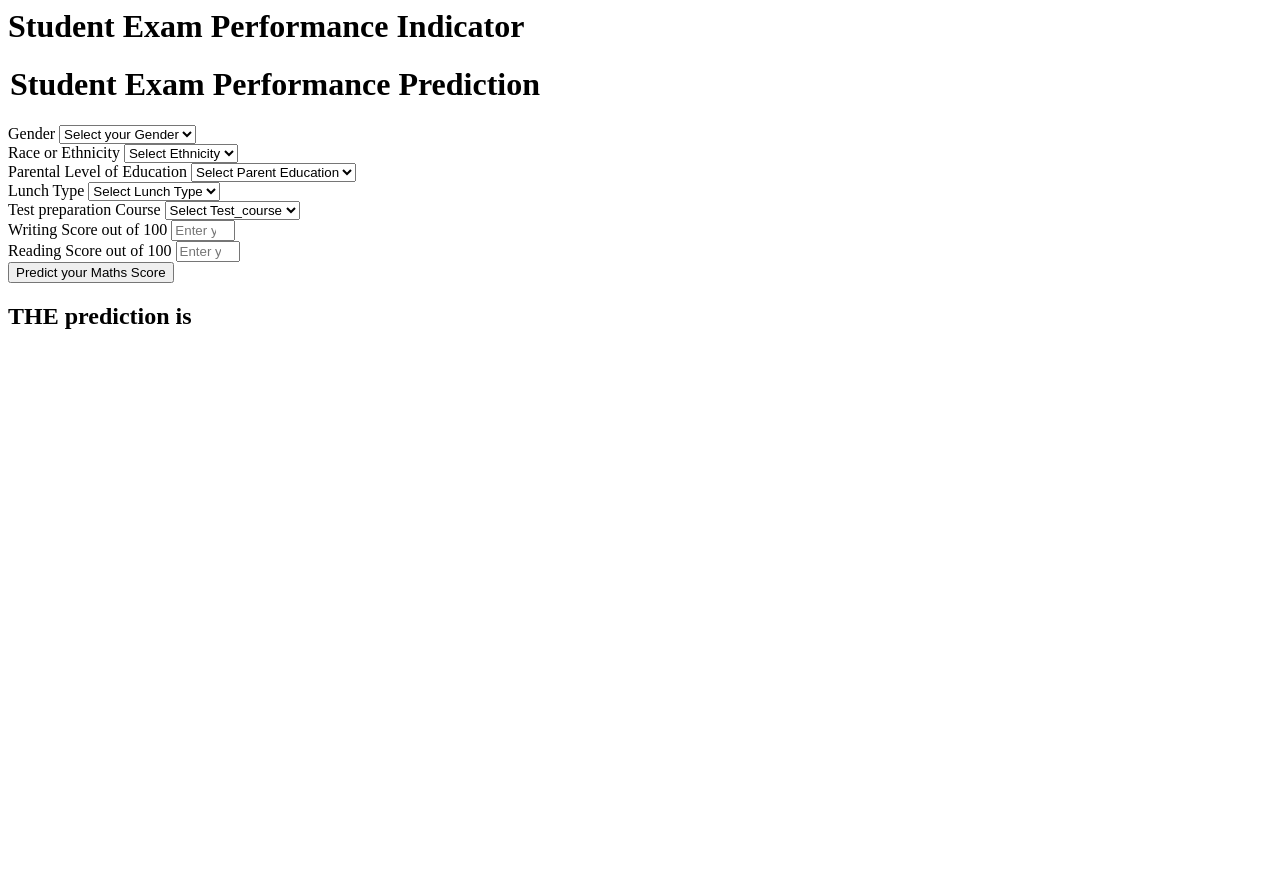
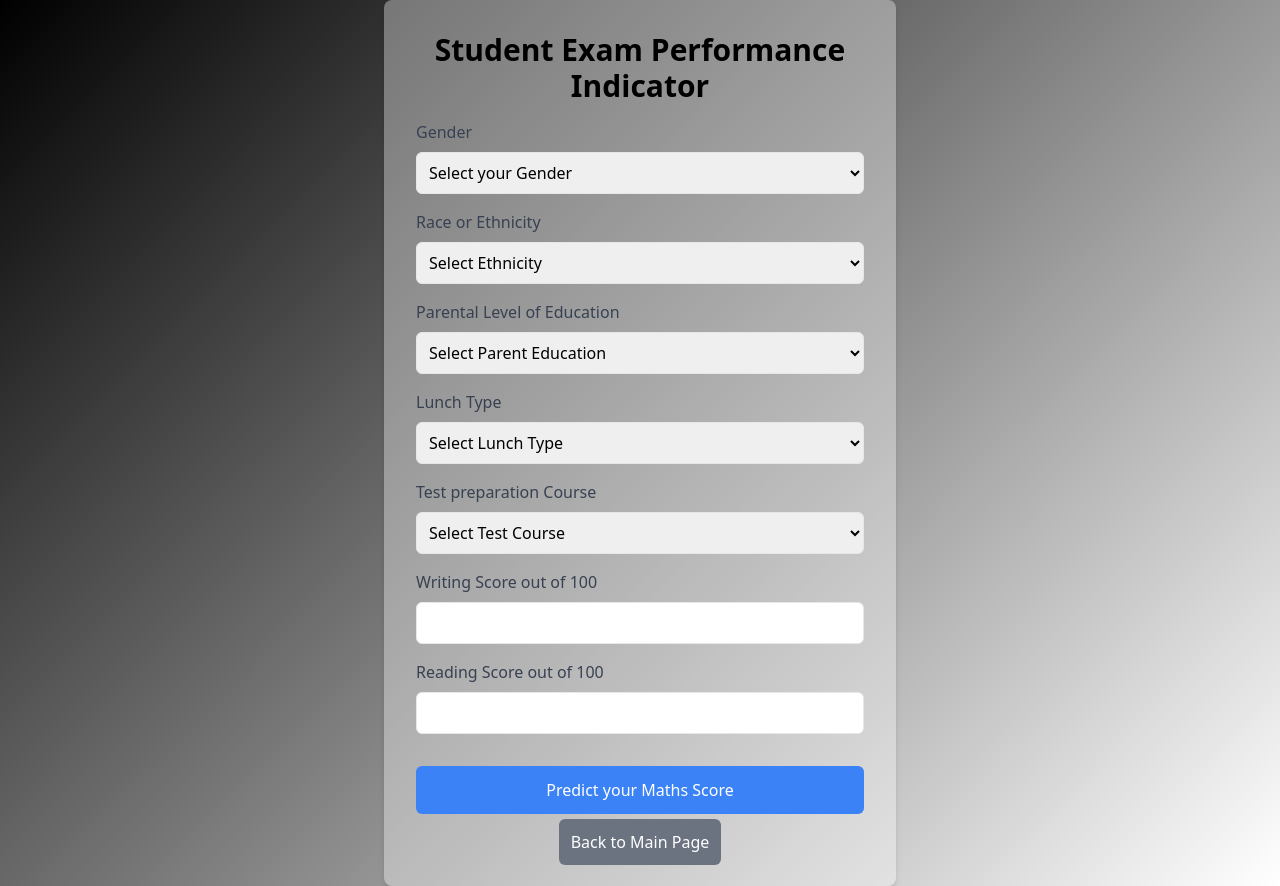
Before and after one commit to SaurabhVora/End-To-End-ML-Project, a Flask app: page /predictdata in a window 1280 px wide. Before the commit the page ends 329 px from the top, so only its background shows below. Run offline with Flask 3, Linux system fonts and the light colour scheme.

Commit message:
Add some UI

```diff
--- a/app.py
+++ /dev/null
@@ -1,39 +0,0 @@
-from flask import Flask,request,render_template
-import numpy as np
-import pandas as pd
-from sklearn.preprocessing import StandardScaler
-from src.pipeline.predict_pipeline import CustomData,PredictPipeline
-
-application = Flask(__name__)
-app = application
-
-@app.route('/')
-def index():
-    return render_template('index.html')
-
-@app.route('/predictdata',methods = ['GET','POST'])
-def predict_datapoint():
-    if request.method == 'GET':
-        return render_template('home.html')
-    else:
-        data = CustomData(
-            gender=request.form.get('gender'),
-            race_ethnicity=request.form.get('ethnicity'),
-            parental_level_of_education=request.form.get('parental_level_of_education'),
-            lunch=request.form.get('lunch'),
-            test_preparation_course=request.form.get('test_preparation_course'),
-            writing_score=float(request.form.get('writing_score')),
-            reading_score=float(request.form.get('reading_score'))
-        )
-        pred_df=data.get_data_as_data_frame()
-        print(pred_df)
-        print("Before Prediction")
-
-        predict_pipeline=PredictPipeline()
-        print("Mid Prediction")
-        results=predict_pipeline.predict(pred_df)
-        print("after Prediction")
-        return render_template('home.html',results=results[0])
-
-if __name__=="__main__":
-    app.run(host = "0.0.0.0",debug=True)
--- a/application.py
+++ b/application.py
@@ -1,8 +1,8 @@
-from flask import Flask,request,render_template
+from flask import Flask, request, render_template
 import numpy as np
 import pandas as pd
 from sklearn.preprocessing import StandardScaler
-from src.pipeline.predict_pipeline import CustomData,PredictPipeline
+from src.pipeline.predict_pipeline import CustomData, PredictPipeline
 
 application = Flask(__name__)
 app = application
@@ -11,7 +11,7 @@ app = application
 def index():
     return render_template('index.html')
 
-@app.route('/predictdata',methods = ['GET','POST'])
+@app.route('/predictdata', methods=['GET', 'POST'])
 def predict_datapoint():
     if request.method == 'GET':
         return render_template('home.html')
@@ -25,15 +25,15 @@ def predict_datapoint():
             writing_score=float(request.form.get('writing_score')),
             reading_score=float(request.form.get('reading_score'))
         )
-        pred_df=data.get_data_as_data_frame()
+        pred_df = data.get_data_as_data_frame()
         print(pred_df)
         print("Before Prediction")
 
-        predict_pipeline=PredictPipeline()
+        predict_pipeline = PredictPipeline()
         print("Mid Prediction")
-        results=predict_pipeline.predict(pred_df)
-        print("after Prediction")
-        return render_template('home.html',results=results[0])
+        results = predict_pipeline.predict(pred_df)
+        print("After Prediction")
+        return render_template('home.html', results=results[0])
 
-if __name__=="__main__":
-    app.run(host = "0.0.0.0")
+if __name__ == "__main__":
+    app.run(debug=True)
--- a/templates/home.html
+++ b/templates/home.html
@@ -1,111 +1,172 @@
-<html>
-<body>
-    <div class="login">
-       <h1>Student Exam Performance Indicator</h1>
+<!DOCTYPE html>
+<html lang="en">
+  <head>
+    <meta charset="UTF-8" />
+    <meta name="viewport" content="width=device-width, initial-scale=1.0" />
+    <title>Student Exam Performance Indicator</title>
+    <!-- Include Tailwind CSS -->
+    <link
+      href="https://cdn.jsdelivr.net/npm/tailwindcss@2.2.19/dist/tailwind.min.css"
+      rel="stylesheet"
+    />
+    <style>
+      .bg-gradient {
+        background: linear-gradient(135deg, black, white);
+      }
+      .content {
+        background: rgba(255, 255, 255, 0.35);
+      }
+    </style>
+  </head>
+  <body class="flex items-center justify-center bg-gradient">
+    <div class="container max-w-lg p-8 bg-white rounded-lg shadow-md content">
+      <h1 class="text-3xl font-bold text-center mb-4">
+        Student Exam Performance Indicator
+      </h1>
+      <form action="{{ url_for('predict_datapoint') }}" method="post">
+        <fieldset>
+          <!-- <legend class="text-xl font-semibold mb-4">
+            Student Exam Performance Prediction
+          </legend> -->
 
-       <form action="{{ url_for('predict_datapoint')}}" method="post">
-        <h1>
-            <legend>Student Exam Performance Prediction</legend>
-        </h1>
-        <div class="mb-3">
-            <label class="form-label">Gender</label>
-            <select class="form-control" name="gender" placeholder="Enter you Gender" required>
-                <option class="placeholder" selected disabled value="">Select your Gender</option>
-                <option value="male">
-                    Male
-                </option>
-                <option value="female">
-                    Female
-                </option>
+          <div class="mb-4">
+            <label for="gender" class="block text-gray-700">Gender</label>
+            <select
+              id="gender"
+              name="gender"
+              class="w-full p-2 mt-2 border rounded-md"
+              required
+            >
+              <option value="" disabled selected>Select your Gender</option>
+              <option value="male">Male</option>
+              <option value="female">Female</option>
             </select>
           </div>
-        <div class="mb-3">
-            <label class="form-label">Race or Ethnicity</label>
-            <select class="form-control" name="ethnicity" placeholder="Enter you ethnicity" required>
-                <option class="placeholder" selected disabled value="">Select Ethnicity</option>
-                <option value="group A">
-                    Group A
-                </option>
-                <option value="group B">
-                    Group B
-                </option>
-                <option value="group C">
-                    Group C
-                </option>
-                <option value="group D">
-                    Group D
-                </option>
-                <option value="group E">
-                    Group E
-                </option>
+
+          <div class="mb-4">
+            <label for="ethnicity" class="block text-gray-700"
+              >Race or Ethnicity</label
+            >
+            <select
+              id="ethnicity"
+              name="ethnicity"
+              class="w-full p-2 mt-2 border rounded-md"
+              required
+            >
+              <option value="" disabled selected>Select Ethnicity</option>
+              <option value="group A">Group A</option>
+              <option value="group B">Group B</option>
+              <option value="group C">Group C</option>
+              <option value="group D">Group D</option>
+              <option value="group E">Group E</option>
             </select>
           </div>
-        <div class="mb-3">
-            <label class="form-label">Parental Level of Education</label>
-            <select class="form-control" name="parental_level_of_education"
-                placeholder="Enter you Parent Education" required>
-                <option class="placeholder" selected disabled value="">Select Parent Education</option>
-                <option value="associate's degree">
-                    associate's degree
+
+          <div class="mb-4">
+            <label for="parental_level_of_education" class="block text-gray-700"
+              >Parental Level of Education</label
+            >
+            <select
+              id="parental_level_of_education"
+              name="parental_level_of_education"
+              class="w-full p-2 mt-2 border rounded-md"
+              required
+            >
+              <option value="" disabled selected>
+                Select Parent Education
               </option>
-                <option value="bachelor's degree">
-                    bachelor's degree
-                </option>
-                <option value="high school">
-                    high school
-                </option>
-                <option value="master's degree">
-                    master's degree
-                </option>
-                <option value="some college">
-                    some college
-                </option>
-                <option value="some high school">
-                    some high school
-                </option>
+              <option value="associate's degree">associate's degree</option>
+              <option value="bachelor's degree">bachelor's degree</option>
+              <option value="high school">high school</option>
+              <option value="master's degree">master's degree</option>
+              <option value="some college">some college</option>
+              <option value="some high school">some high school</option>
             </select>
           </div>
-        <div class="mb-3">
-            <label class="form-label">Lunch Type</label>
-            <select class="form-control" name="lunch" placeholder="Enter you Lunch" required>
-                <option class="placeholder" selected disabled value="">Select Lunch Type</option>
-                <option value="free/reduced">
-                    free/reduced
-                </option>
-                <option value="standard">
-                    standard
-                </option>
+
+          <div class="mb-4">
+            <label for="lunch" class="block text-gray-700">Lunch Type</label>
+            <select
+              id="lunch"
+              name="lunch"
+              class="w-full p-2 mt-2 border rounded-md"
+              required
+            >
+              <option value="" disabled selected>Select Lunch Type</option>
+              <option value="free/reduced">free/reduced</option>
+              <option value="standard">standard</option>
             </select>
           </div>
-        <div class="mb-3">
-            <label class="form-label">Test preparation Course</label>
-            <select class="form-control" name="test_preparation_course" placeholder="Enter you Course"
-                required>
-                <option class="placeholder" selected disabled value="">Select Test_course</option>
-                <option value="none">
-                    None
-                </option>
-                <option value="completed">
-                    Completed
-                </option>
+
+          <div class="mb-4">
+            <label for="test_preparation_course" class="block text-gray-700"
+              >Test preparation Course</label
+            >
+            <select
+              id="test_preparation_course"
+              name="test_preparation_course"
+              class="w-full p-2 mt-2 border rounded-md"
+              required
+            >
+              <option value="" disabled selected>Select Test Course</option>
+              <option value="none">None</option>
+              <option value="completed">Completed</option>
             </select>
           </div>
-        <div class="mb-3">
-            <label class="form-label">Writing Score out of 100</label>
-            <input class="form-control" type="number" name="writing_score"
-                placeholder="Enter your Reading score" min='0' max='100' />
+
+          <div class="mb-4">
+            <label for="writing_score" class="block text-gray-700"
+              >Writing Score out of 100</label
+            >
+            <input
+              id="writing_score"
+              type="number"
+              name="writing_score"
+              class="w-full p-2 mt-2 border rounded-md"
+              min="0"
+              max="100"
+              required
+            />
           </div>
-        <div class="mb-3">
-            <label class="form-label">Reading Score out of 100</label>
-            <input class="form-control" type="number" name="reading_score"
-                placeholder="Enter your Reading Score" min='0' max='100' />
+
+          <div class="mb-4">
+            <label for="reading_score" class="block text-gray-700"
+              >Reading Score out of 100</label
+            >
+            <input
+              id="reading_score"
+              type="number"
+              name="reading_score"
+              class="w-full p-2 mt-2 border rounded-md"
+              min="0"
+              max="100"
+              required
+            />
           </div>
-        <div class="mb-3">
-            <input class="btn btn-primary" type="submit" value="Predict your Maths Score" required />
+
+          <div class="text-center">
+            <button
+              class="w-full p-3 mt-4 text-white bg-blue-500 rounded-md hover:bg-blue-700"
+            >
+              Predict your Maths Score
+            </button>
           </div>
+        </fieldset>
       </form>
-    <h2>
-       THE  prediction is {{results}}
-    </h2>
-   <body>
+
+      {% if results %}
+      <div class="result text-center text-green-600 font-bold mt-4">
+        <p>The prediction is: {{ results }}</p>
+      </div>
+      {% endif %}
+
+      <div class="text-center mt-4">
+        <a
+          href="{{ url_for('index') }}"
+          class="w-full p-3 text-center text-white bg-gray-500 rounded-md hover:bg-gray-700"
+          >Back to Main Page</a
+        >
+      </div>
+    </div>
+  </body>
 </html>
```
Also changed, not shown: templates/index.html (+35 -8 lines), 1 other file. Lines whose indentation alone changed are shown as unchanged.
